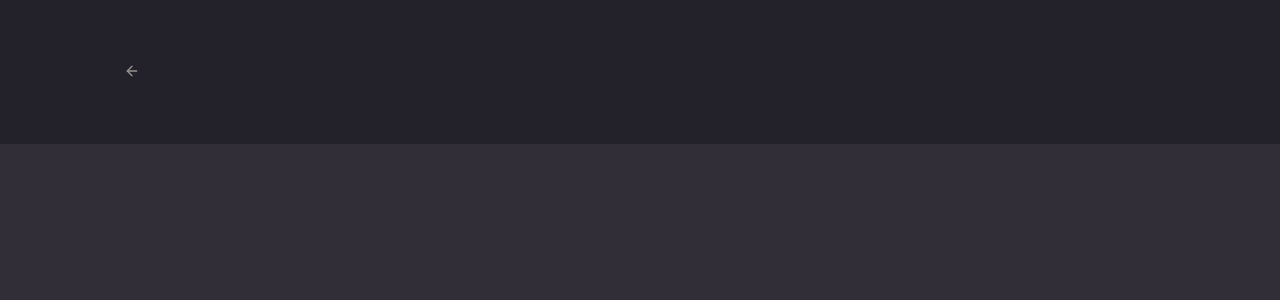
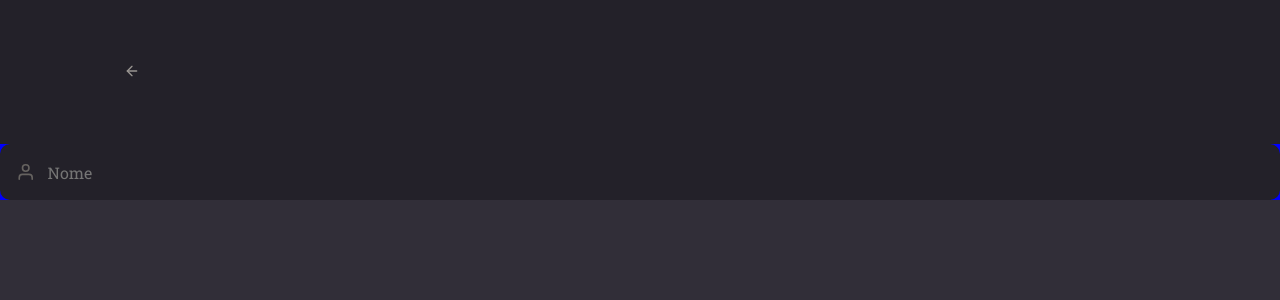
Before and after one commit to MullerHub/Rocketseat-Explorer, a React (Vite) app in the folder Stage0901/RocketNotes/: page / in a window 1280 px wide. Shown: the top 300 px of the page. Built offline with nearby package versions, Linux system fonts and the light colour scheme.

Commit message:
Profile att

```diff
--- a/Stage0901/RocketNotes/src/pages/Profile/index.jsx
+++ b/Stage0901/RocketNotes/src/pages/Profile/index.jsx
@@ -13,7 +13,9 @@ export function Profile() {
         </a>
       </header>
 
-      <Form></Form>
+      <Form>
+        <Input placeholder="Nome" type="text" icon={FiUser} />
+      </Form>
     </Container>
   )
 }
```
